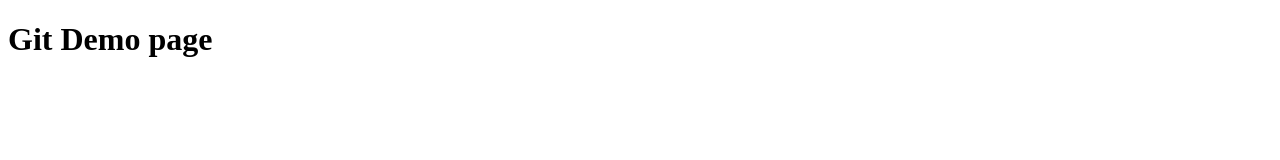
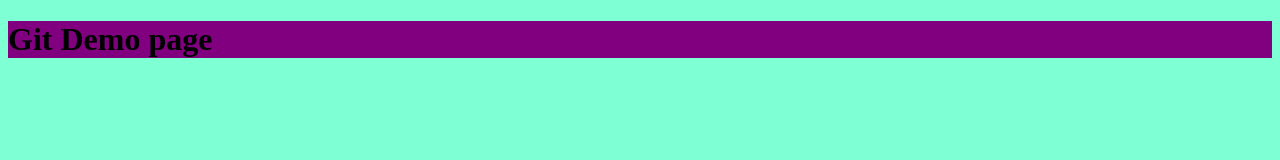
Before and after one commit to Suraj-Techuz/Test, a plain HTML site: page index.html in a window 1280 px wide. Drawn offline with Linux system fonts and the light colour scheme.

Commit message:
add basic colors

```diff
--- a/index.html
+++ b/index.html
@@ -4,6 +4,7 @@
 <Title>
 Document
 </Title>
+<link rel="stylesheet" href="styles.css">
 </head>
 <body>
 <h1>Git Demo page</h1>
--- /dev/null
+++ b/styles.css
@@ -0,0 +1,7 @@
+body {
+background-color: aquamarine;
+}
+
+h1 {
+background-color: purple;
+}
```
